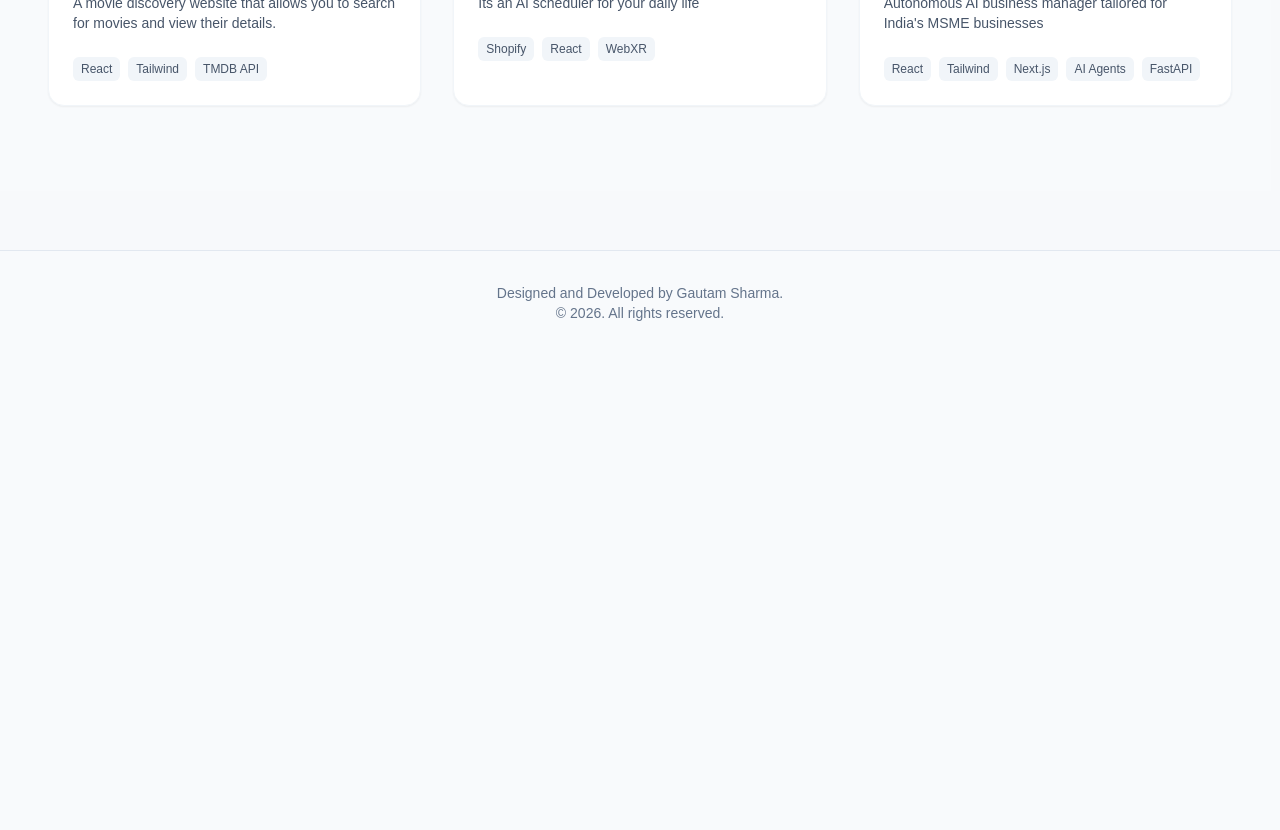
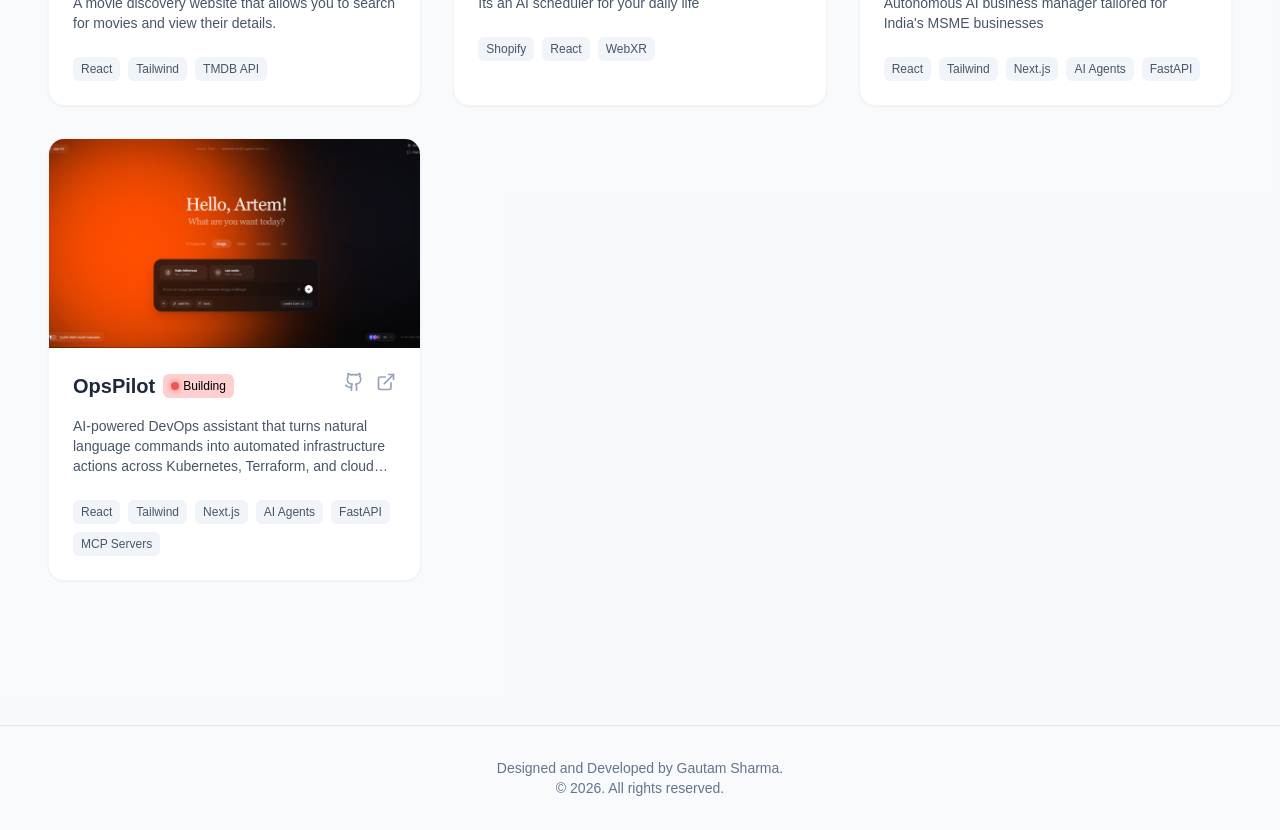
Before and after one commit to Gautam97s/Portfolio, a Next.js app: page /projects in a window 1280 px wide. Shown: the part 1080-1910 px from the top of the page. Before the commit the page ends 1435 px from the top, so only its background shows below. Built offline with nearby package versions, Linux system fonts and the light colour scheme.

Commit message:
Added a project

```diff
--- a/constants.ts
+++ b/constants.ts
@@ -67,8 +67,17 @@ export const PROJECTS: Project[] = [
     link: "https://verity-eta.vercel.app/",
     github: "https://github.com/Gautam97s/Verity",
     isBuilding: true,
+  },
+  {
+    id: 5,
+    title: "OpsPilot",
+    description: "AI-powered DevOps assistant that turns natural language commands into automated infrastructure actions across Kubernetes, Terraform, and cloud platforms.",
+    tags: ["React", "Tailwind", "Next.js", "AI Agents", "FastAPI", "MCP Servers"],
+    image: "/images/OpsPilot.png",
+    link: "https://github.com/Gautam97s/Opspilot",
+    github: "https://github.com/Gautam97s/Opspilot",
+    isBuilding: true,
   }
-  ,
   // {
   //   id: 7,
   //   title: "Pixel Editor",
```
Also changed, not shown: public/images/OpsPilot.png (added).
